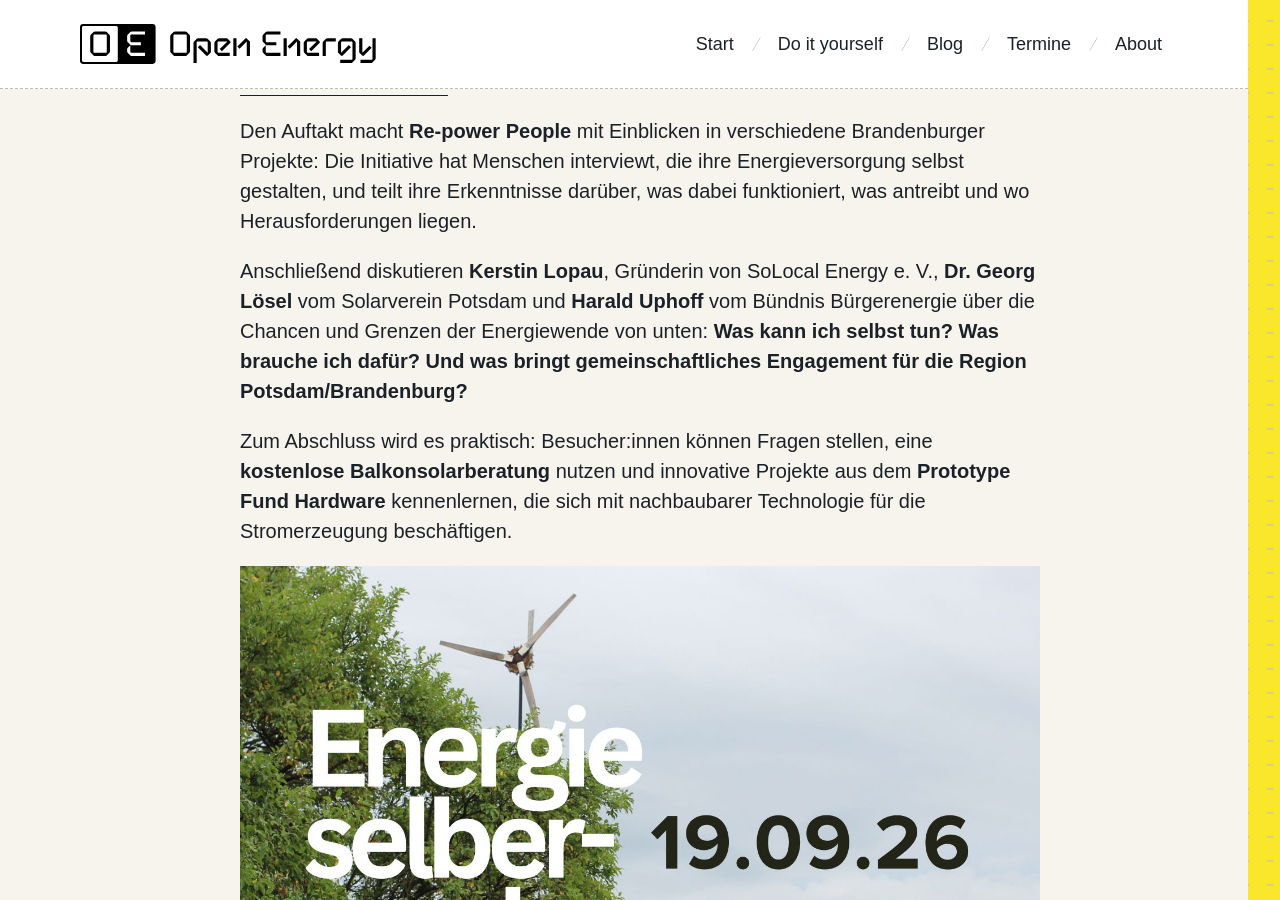
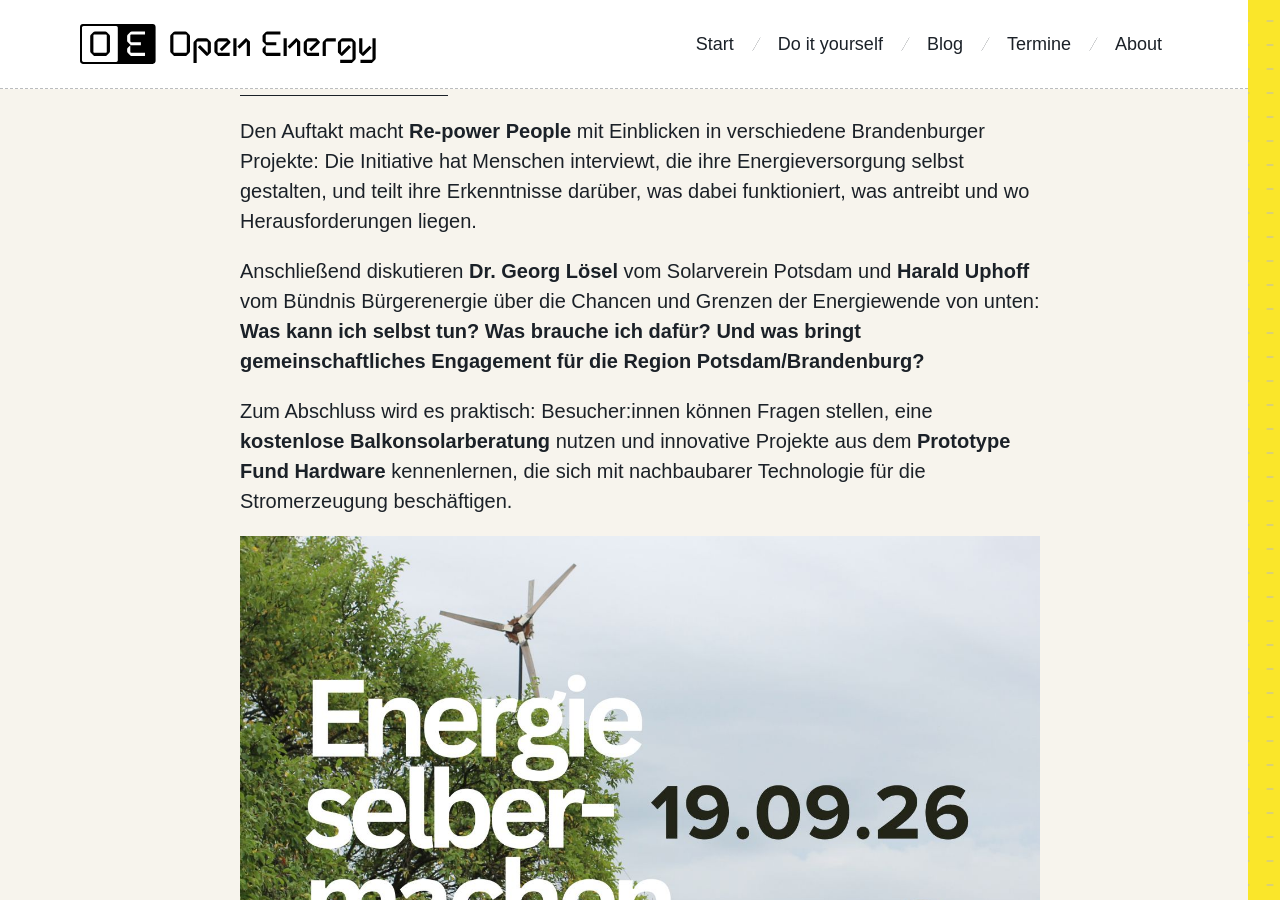
Before and after one commit to okfde/open-energy, a Jekyll site: the page built from _events/kickoff-open-energy.md, in a window 1280 px wide and 900 px high, scrolled down 854 px. Built offline with Jekyll 4.4.1, drawn with Linux system fonts in a browser that asks for light colours; some web fonts are replaced.

Commit message:
Update kickoff-open-energy.md

```diff
--- a/_events/kickoff-open-energy.md
+++ b/_events/kickoff-open-energy.md
@@ -9,7 +9,7 @@ signup_url: "https://cloud.okfn.de/apps/forms/s/KPaRAPtetDmGWK4y2aaNDbR4"
 
 Den Auftakt macht **[Re-power People](https://www.repower.now/)** mit Einblicken in verschiedene Brandenburger Projekte: Die Initiative hat Menschen interviewt, die ihre Energieversorgung selbst gestalten, und teilt ihre Erkenntnisse darüber, was dabei funktioniert, was antreibt und wo Herausforderungen liegen.
 
-Anschließend diskutieren **[Kerstin Lopau](https://www.klimafakten.de/akademie/netzwerktrainerinnen/kerstin-lopau)**, Gründerin von SoLocal Energy e. V., **Dr. Georg Lösel** vom [Solarverein Potsdam](https://solarverein-potsdam.de/) und **Harald Uphoff** vom [Bündnis Bürgerenergie](https://www.buendnis-buergerenergie.de/presse/vorstand-und-aufsichtsrat-neu-strukturiert-/) über die Chancen und Grenzen der Energiewende von unten: **Was kann ich selbst tun? Was brauche ich dafür? Und was bringt gemeinschaftliches Engagement für die Region Potsdam/Brandenburg?**
+Anschließend diskutieren **Dr. Georg Lösel** vom [Solarverein Potsdam](https://solarverein-potsdam.de/) und **Harald Uphoff** vom [Bündnis Bürgerenergie](https://www.buendnis-buergerenergie.de/presse/vorstand-und-aufsichtsrat-neu-strukturiert-/) über die Chancen und Grenzen der Energiewende von unten: **Was kann ich selbst tun? Was brauche ich dafür? Und was bringt gemeinschaftliches Engagement für die Region Potsdam/Brandenburg?**
 
 Zum Abschluss wird es praktisch: Besucher:innen können Fragen stellen, eine **kostenlose Balkonsolarberatung** nutzen und innovative Projekte aus dem **Prototype Fund Hardware** kennenlernen, die sich mit nachbaubarer Technologie für die Stromerzeugung beschäftigen.
 
```
